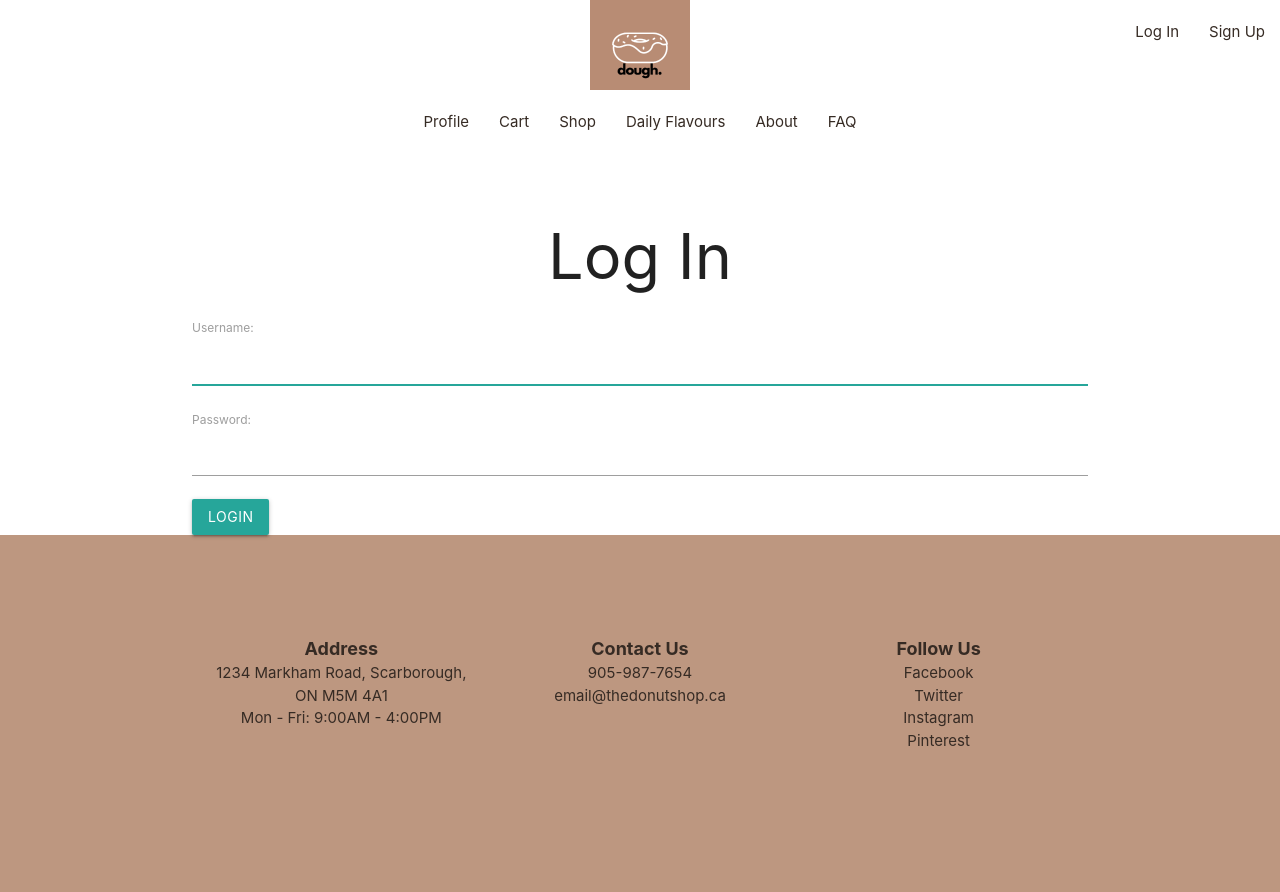
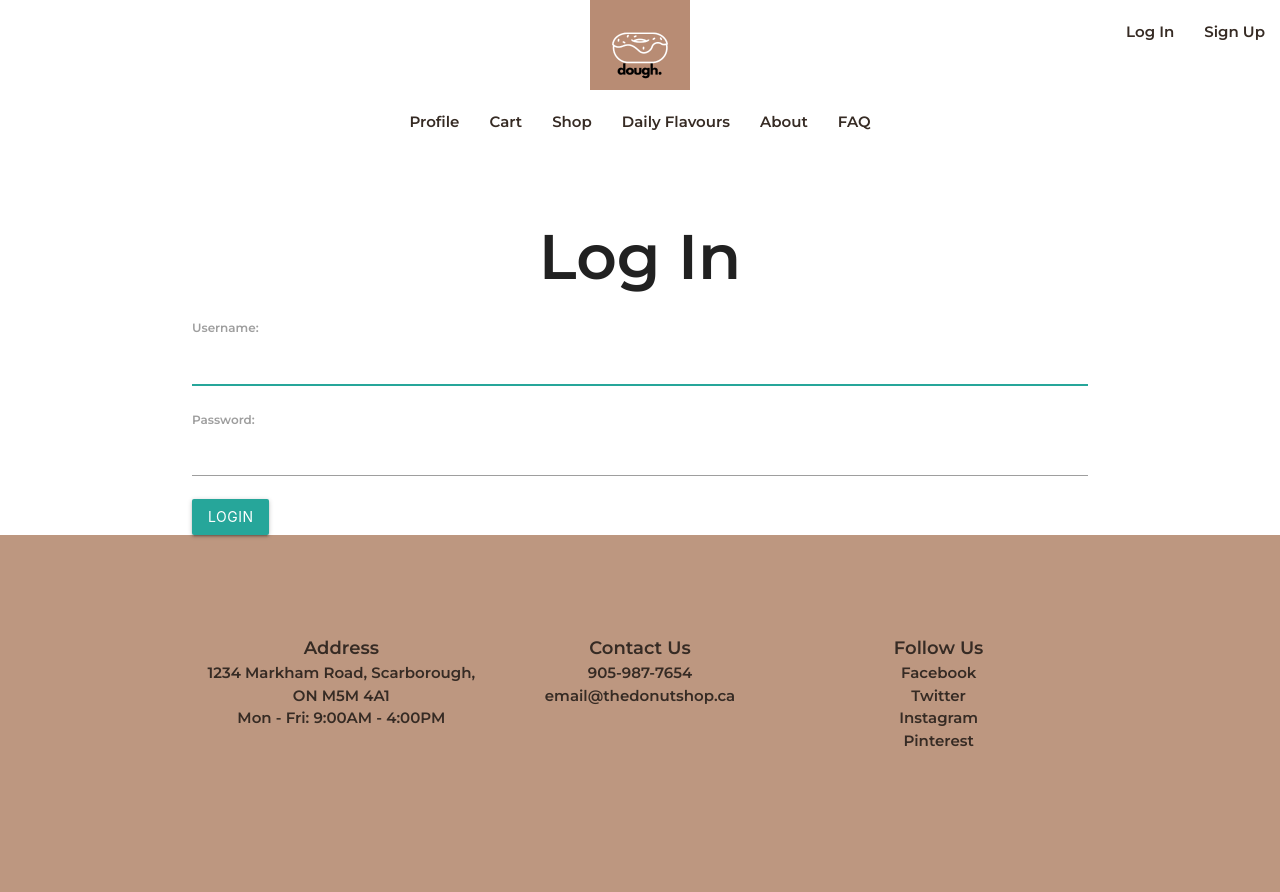
Before and after one commit to janusshanp/donut_shop, a Django app: page /accounts/login/?next=/cart/ in a window 1280 px wide. Run offline with Django 4.2, Linux system fonts and the light colour scheme.

Commit message:
add montesserat styling

```diff
--- a/main_app/static/main_app/css/style.css
+++ b/main_app/static/main_app/css/style.css
@@ -36,3 +36,67 @@ span {
 .cart-image {
 	max-width: 25%;
 }
+
+
+
+
+
+
+
+
+
+
+
+
+
+
+
+
+
+
+
+
+
+
+
+
+
+
+
+
+
+
+
+
+
+
+
+
+
+
+
+
+
+
+
+
+
+
+
+
+
+
+
+
+
+
+
+
+
+
+
+
+
+body{
+	font-family: 'Montserrat', sans-serif;
+}
--- a/main_app/templates/base.html
+++ b/main_app/templates/base.html
@@ -7,8 +7,11 @@
     <meta name="viewport" content="width=device-width, initial-scale=1.0">
     <meta http-equiv="X-UA-Compatible" content="ie=edge">
     <title>Donut Shop</title>
+    <link rel="preconnect" href="https://fonts.googleapis.com">
+    <link href="https://fonts.googleapis.com/icon?family=Material+Icons" rel="stylesheet">
+    <link rel="preconnect" href="https://fonts.gstatic.com" crossorigin>
+    <link href="https://fonts.googleapis.com/css2?family=Montserrat:wght@600&display=swap" rel="stylesheet">
     <link rel="stylesheet" href="https://cdnjs.cloudflare.com/ajax/libs/materialize/1.0.0/css/materialize.min.css">
-    <link href="https://fonts.googleapis.com/icon?family=Material+Icons" rel="stylesheet">
     <link rel="stylesheet" type="text/css" href="{% static 'main_app/css/style.css' %}">
     <script src="https://cdnjs.cloudflare.com/ajax/libs/materialize/1.0.0/js/materialize.min.js"></script>
 </head>
```
